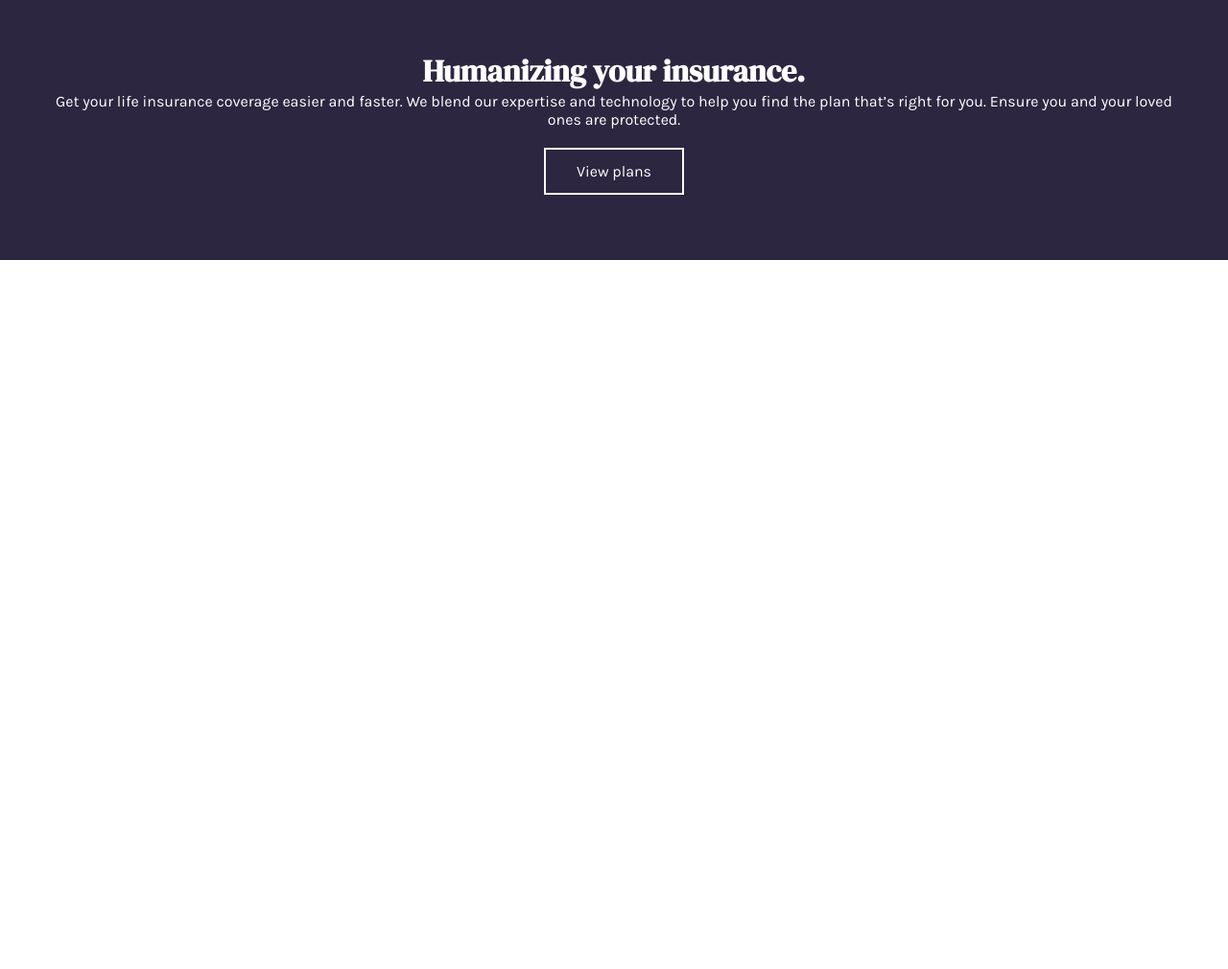
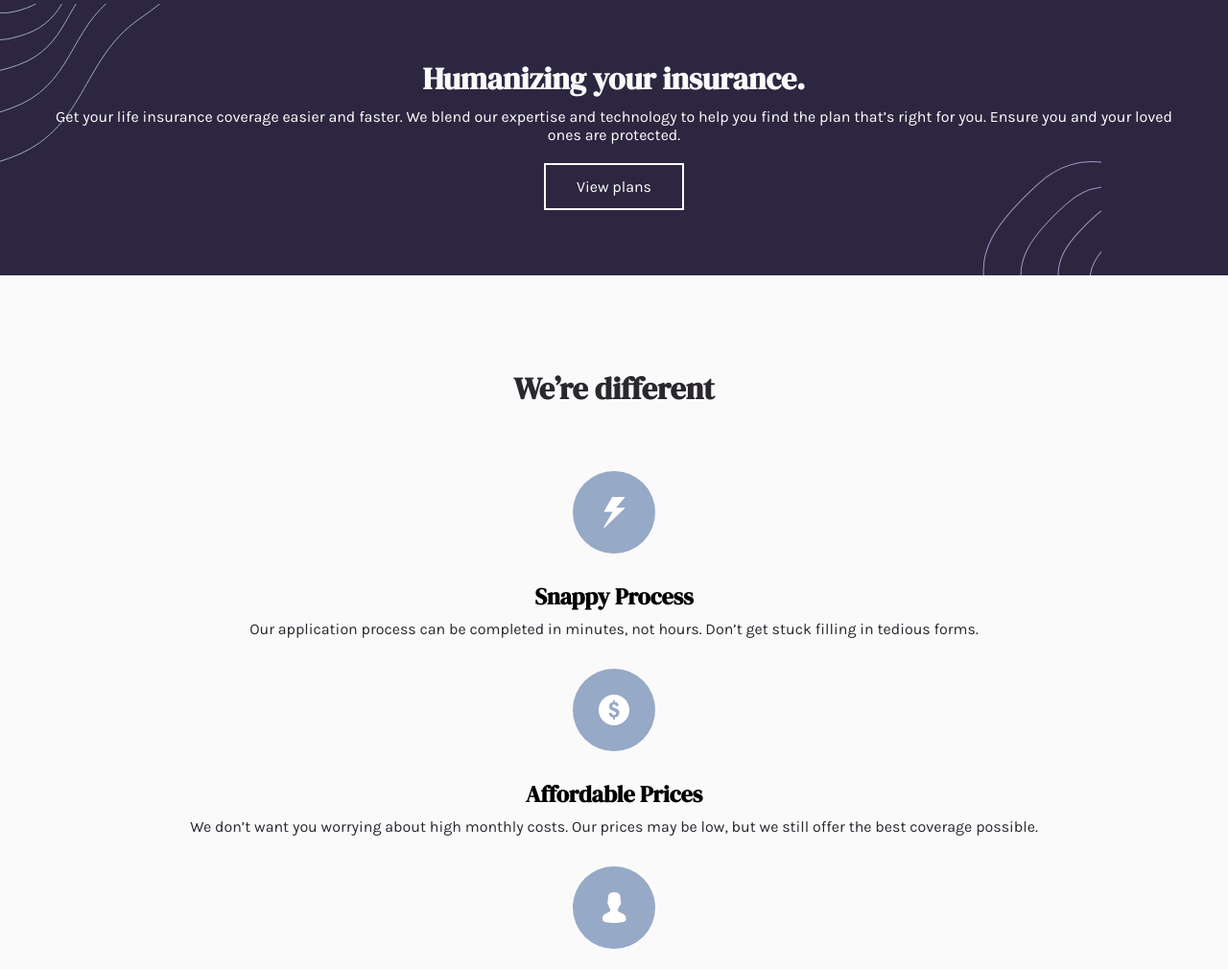
Before and after one commit to dselasea/insure-landing-page, a plain HTML site: page index.html in a window 1280 px wide. Shown: the part 1599-2609 px from the top of the page at 96% size. Before the commit the page ends 1930 px from the top, so only its background shows below. Drawn offline with Linux system fonts and the light colour scheme.

Commit message:
Add files via upload

```diff
--- a/index.html
+++ b/index.html
@@ -56,8 +56,8 @@
             <img src="./images/image-intro-mobile.jpg" alt="" />
           </div>
           <div class="main__content">
-            <h2>Humanizing your insurance.</h2>
-            <p>
+            <h2 class="heading">Humanizing your insurance.</h2>
+            <p class="para">
               Get your life insurance coverage easier and faster. We blend our
               expertise and technology to help you find the plan that’s right
               for you. Ensure you and your loved ones are protected.
@@ -67,9 +67,47 @@
         </div>
       </main>
 
-      <!-- Section -->
-      <section>
-        <div class="container"></div>
+      <!-- Section Content-->
+      <section class="content">
+        <div class="container">
+          <div class="content__body">
+            <div class="content__heading">
+              <h2>We’re different</h2>
+            </div>
+            <div class="content--process">
+              <img src="./images/icon-snappy-process.svg" alt="" />
+              <h4>Snappy Process</h4>
+              <p>
+                Our application process can be completed in minutes, not hours.
+                Don’t get stuck filling in tedious forms.
+              </p>
+            </div>
+            <div class="content--prices">
+              <img src="./images/icon-affordable-prices.svg" alt="" />
+              <h4>Affordable Prices</h4>
+              <p>
+                We don’t want you worrying about high monthly costs. Our prices
+                may be low, but we still offer the best coverage possible.
+              </p>
+            </div>
+            <div class="content--first">
+              <img src="./images/icon-people-first.svg" alt="" />
+              <h4>People First</h4>
+              <p>
+                Our plans aren’t full of conditions and clauses to prevent
+                payouts. We make sure you’re covered when you need it.
+              </p>
+            </div>
+          </div>
+        </div>
+      </section>
+
+      <!-- Section Find Out -->
+      <section class="find">
+        <div class="find__content container">
+          <h2>Find out more about how we work</h2>
+          <a href="#" class="btn">How we work</a>
+        </div>
       </section>
       <!-- .
 
@@ -77,26 +115,17 @@
 
 
 
-    We’re different
 
-    Snappy Process
 
-    Our application process can be completed in minutes, not hours. Don’t get
-    stuck filling in tedious forms.
 
-    Affordable Prices
 
-    We don’t want you worrying about high monthly costs. Our prices may be low,
-    but we still offer the best coverage possible.
 
-    People First
 
-    Our plans aren’t full of conditions and clauses to prevent payouts. We make
-    sure you’re covered when you need it.
 
-    Find out more about how we work
 
-    How we work
+
+
+
 
     Our company
 
--- a/main.css
+++ b/main.css
@@ -1,3 +1,12 @@
+:root {
+  --dark-violet: hsl(256, 26%, 20%);
+  --grayish-blue: hsl(216, 30%, 68%);
+
+  --very-dark-violet: hsl(270, 9%, 17%);
+  --dark-grayish-violet: hsl(273, 4%, 51%);
+  --very-light-gray: hsl(0, 0%, 98%);
+}
+
 * {
   margin: 0;
   padding: 0;
@@ -6,6 +15,17 @@
 body {
   font-size: 16px;
   font-family: "Karla", sans-serif;
+}
+
+h2 {
+  font-size: 2rem;
+  padding: 0.5rem 0;
+  color: var(--very-light-gray);
+}
+
+h2,
+h4 {
+  font-family: "DM Serif Display", serif;
 }
 
 /* Menu overlay */
@@ -22,6 +42,7 @@ body {
   position: absolute;
   background-color: rgba(43, 39, 47, 0);
   transition: all 0.3s ease;
+  z-index: 3;
 }
 
 .main-content.overlay::before {
@@ -30,7 +51,12 @@ body {
   width: 100%;
   height: 100%;
   position: absolute;
+  background-image: url(./images/bg-pattern-mobile-nav.svg);
+  background-repeat: no-repeat;
+  background-size: 100%;
+  background-position: 50% 26%;
   background-color: rgba(43, 39, 47, 1);
+  z-index: 3;
 }
 
 /* End of menu overlay */
@@ -68,7 +94,7 @@ a {
 .nav__navigation {
   transform: translateX(-200%);
   transition: all 0.3s ease;
-  z-index: 2;
+  z-index: 5;
 }
 
 .nav__navigation.open {
@@ -113,17 +139,91 @@ a {
   padding: 3rem;
   text-align: center;
   color: #fff;
+  position: relative;
 }
 
-.main__content h2 {
+.main__content::before {
+  content: "";
+  background-image: url(./images/bg-pattern-intro-left-mobile.svg);
+  background-repeat: no-repeat;
+  position: absolute;
+  width: 100%;
+  height: 100%;
+  top: 0;
+  left: 0;
+}
+
+.main__content::after {
+  content: "";
+  background-image: url(./images/bg-pattern-intro-right-mobile.svg);
+  background-repeat: no-repeat;
+  position: absolute;
+  width: 20%;
+  height: 42%;
+  bottom: 0;
+  right: 0;
+}
+
+/* .main__content h2 {
   font-family: "DM Serif Display", serif;
   font-size: 2rem;
-}
+} */
 
-.main__content a {
+.btn {
   color: #fff;
   display: inline-block;
   margin: 20px 0;
   border: 2px solid #fff;
   padding: 0.8rem 2rem;
 }
+
+/* .main__content a {
+  color: #fff;
+  display: inline-block;
+  margin: 20px 0;
+  border: 2px solid #fff;
+  padding: 0.8rem 2rem;
+} */
+
+/* Section Content */
+
+.content {
+  background-color: var(--very-light-gray);
+}
+.content__body {
+  text-align: center;
+  padding: 3rem 0;
+  display: flex;
+  flex-flow: column;
+}
+
+.content .content__heading h2 {
+  padding: 3rem 0;
+  color: var(--very-dark-violet);
+}
+
+.content img {
+  padding: 1rem 0;
+}
+
+.content h4 {
+  padding: 0.5rem 0;
+  font-size: 1.5rem;
+}
+
+.content p {
+  padding-bottom: 1rem;
+  color: var(--very-dark-violet);
+}
+
+.find {
+  background-color: var(--dark-violet);
+  background-image: url(./images/bg-pattern-how-we-work-mobile.svg);
+  background-repeat: no-repeat;
+  background-position: right bottom;
+}
+
+.find__content {
+  text-align: center;
+  padding: 3rem 0;
+}
```
